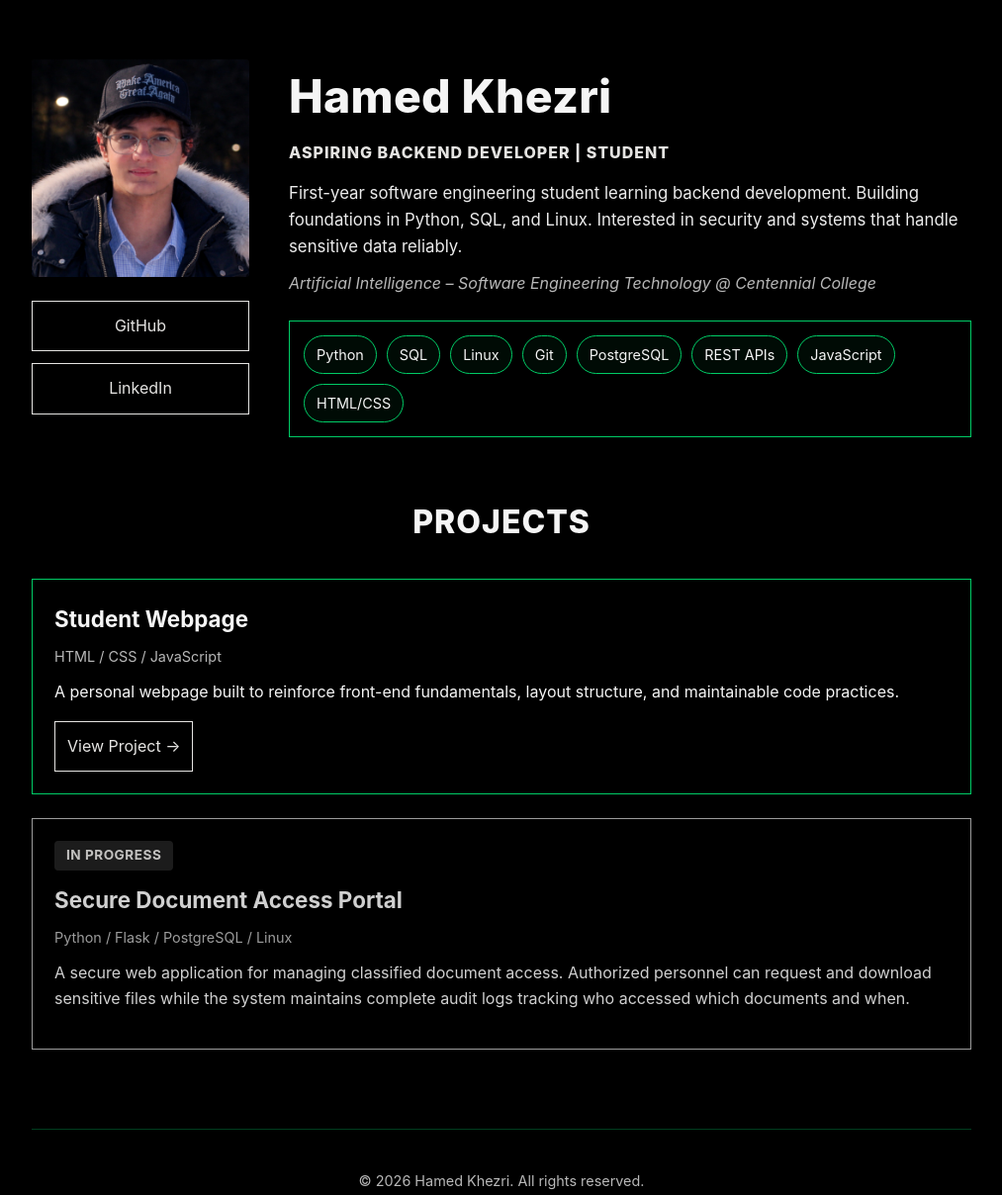
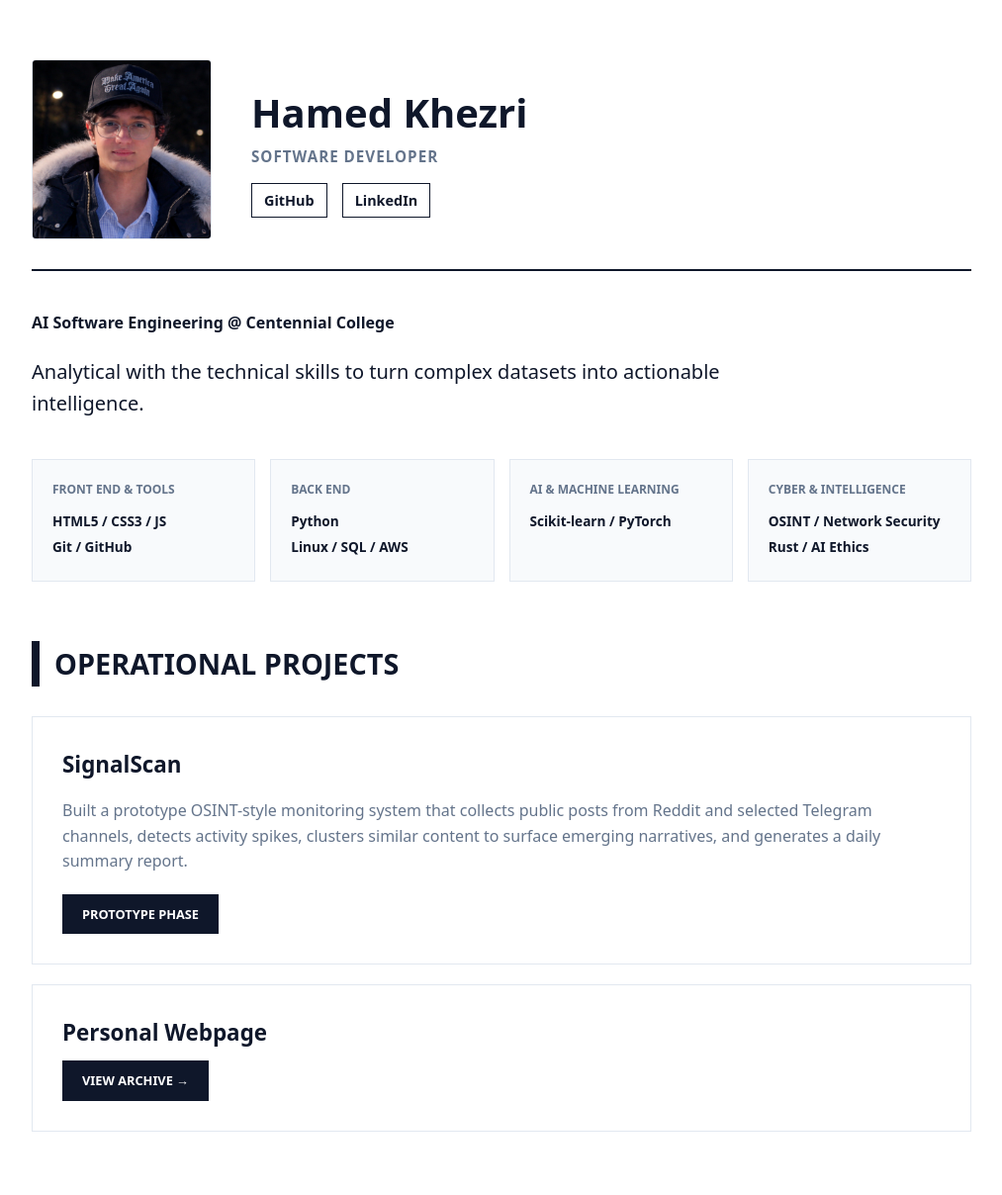
Before and after one commit to HamedK0/hamedk0.github.io, a plain HTML site: page index.html in a window 1280 px wide. Shown: the top 1208 px of the page at 99% size, without its empty margins (133-1146 px from the left). Drawn offline with Linux system fonts and the light colour scheme.

Commit message:
Update portfolio layout and styling

```diff
--- a/index.html
+++ b/index.html
@@ -3,262 +3,199 @@
 <head>
 <meta charset="UTF-8">
 <meta name="viewport" content="width=device-width, initial-scale=1.0">
-<title>Hamed Khezri - Aspiring Backend Developer</title>
-<meta name="description" content="AI Software Engineering student focused on backend development, security, and scalable systems.">
+<title>Hamed Khezri | Portfolio</title>
 <style>
-:root{
---bg:#000;
---fg:#f5f5f5;
---mut:rgba(255,255,255,.72);
---g:#00cc66;
---platinum:#e5e4e2;
+:root {
+    --bg: #FFFFFF;
+    --navy: #0F172A;
+    --grey: #64748B;
+    --border: #E2E8F0;
+    --font-main: "Noto Sans", Arial, sans-serif;
 }
-*{margin:0;padding:0;box-sizing:border-box}
-body{
-font-family:-apple-system,BlinkMacSystemFont,"Segoe UI",Roboto,Arial,sans-serif;
-background:var(--bg);
-color:var(--fg);
-line-height:1.6;
-padding:60px 20px;
+
+body {
+    background-color: var(--bg);
+    color: var(--navy);
+    font-family: var(--font-main);
+    line-height: 1.6;
+    margin: 0;
+    padding: 60px 20px;
 }
-.container{
-max-width:950px;
-margin:auto;
+
+.container { max-width: 950px; margin: auto; }
+
+.header-flex {
+    display: flex;
+    gap: 40px;
+    align-items: center;
+    border-bottom: 2px solid var(--navy);
+    padding-bottom: 30px;
+    margin-bottom: 40px;
 }
-.header{
-display:grid;
-grid-template-columns:220px 1fr;
-gap:40px;
-align-items:start;
-margin-bottom:60px;
+
+.profile-img {
+    width: 180px;
+    height: 180px;
+    object-fit: cover;
+    border-radius: 4px;
+    border: 1px solid var(--border);
 }
-img{
-width:220px;
-height:220px;
-object-fit:cover;
-background:#0a0a0a;
-border-radius:4px;
+
+h1 { font-size: 2.5rem; font-weight: 800; margin: 0; }
+
+.role {
+    color: var(--grey);
+    text-transform: uppercase;
+    font-weight: 700;
+    font-size: 0.95rem;
+    letter-spacing: 1px;
 }
-.links{
-margin-top:16px;
-display:flex;
-flex-direction:column;
-gap:12px;
+
+.links { margin-top: 15px; display: flex; gap: 15px; }
+.links a {
+    color: var(--navy);
+    text-decoration: none;
+    font-weight: 600;
+    font-size: 0.9rem;
+    border: 1px solid var(--navy);
+    padding: 5px 12px;
 }
-.links a,.btn{
-border:1px solid var(--platinum);
-padding:12px;
-color:var(--platinum);
-text-decoration:none;
-display:inline-block;
-transition:.2s;
-text-align:center;
+
+.bio-section { margin-bottom: 40px; }
+
+.college-info {
+    font-weight: 700;
+    color: var(--navy);
+    display: block;
+    margin-bottom: 5px;
 }
-.links a:hover,.btn:hover{
-background:rgba(229,228,226,.12);
+
+.bio-text {
+    font-size: 1.25rem;
+    color: var(--navy);
+    max-width: 800px;
 }
-.links a:focus,.btn:focus{
-outline:2px solid var(--platinum);
-outline-offset:2px;
+
+.stack-grid {
+    display: grid;
+    grid-template-columns: repeat(auto-fit, minmax(220px, 1fr));
+    gap: 15px;
+    margin: 40px 0;
 }
-h1{
-font-size:2.9rem;
-font-weight:800;
-margin-bottom:8px;
-letter-spacing:.3px;
+
+.stack-box {
+    background: #F8FAFC;
+    border: 1px solid var(--border);
+    padding: 20px;
 }
-.role{
-text-transform:uppercase;
-font-weight:800;
-letter-spacing:1px;
-margin-bottom:14px;
-color:var(--platinum);
+
+.stack-box h4 {
+    margin: 0 0 12px 0;
+    color: var(--grey);
+    font-size: 0.75rem;
+    text-transform: uppercase;
 }
-.bio{
-max-width:720px;
-font-size:1.05rem;
-color:rgba(255,255,255,.92);
-margin-bottom:12px;
+
+.tag { font-size: 0.85rem; font-weight: 600; color: var(--navy); display: block; margin-bottom: 4px; }
+
+h2 {
+    font-size: 1.8rem;
+    text-transform: uppercase;
+    border-left: 8px solid var(--navy);
+    padding-left: 15px;
+    margin: 60px 0 30px;
 }
-.sub{
-color:var(--mut);
-margin-bottom:24px;
-font-style:italic;
+
+.card {
+    border: 1px solid var(--border);
+    padding: 30px;
+    margin-bottom: 20px;
 }
-.stack{
-display:flex;
-flex-wrap:wrap;
-gap:10px;
-border:1px solid var(--g);
-padding:14px;
-margin-top:20px;
+
+.card h3 { margin: 0 0 10px 0; font-size: 1.4rem; }
+.card p { color: var(--grey); margin-bottom: 20px; font-size: 1rem; }
+
+.btn {
+    display: inline-block;
+    padding: 10px 20px;
+    background: var(--navy);
+    color: #fff;
+    text-decoration: none;
+    font-weight: 700;
+    font-size: 0.8rem;
+    text-transform: uppercase;
 }
-.tag{
-border:1px solid var(--g);
-padding:7px 12px;
-border-radius:999px;
-font-size:.9rem;
-background:rgba(0,204,102,.05);
-}
-h2{
-text-align:center;
-margin:60px 0 32px;
-font-size:2rem;
-font-weight:800;
-text-transform:uppercase;
-letter-spacing:1px;
-}
-.projects-grid{
-display:grid;
-gap:24px;
-}
-.card{
-border:1px solid var(--g);
-padding:22px;
-transition:.2s;
-}
-.card:hover{
-background:rgba(0,204,102,.03);
-border-color:rgba(0,204,102,.8);
-}
-.card.coming-soon{
-border:1px solid var(--mut);
-opacity:.85;
-}
-.card.coming-soon:hover{
-background:rgba(255,255,255,.03);
-border-color:var(--mut);
-}
-.card h3{
-font-size:1.4rem;
-margin-bottom:8px;
-}
-.meta{
-color:var(--mut);
-font-size:.9rem;
-margin:8px 0 12px;
-}
-.card p{
-margin-bottom:16px;
-}
-.coming-label{
-display:inline-block;
-background:rgba(229,228,226,.15);
-color:var(--platinum);
-padding:4px 12px;
-border-radius:4px;
-font-size:.85rem;
-font-weight:700;
-text-transform:uppercase;
-letter-spacing:.5px;
-margin-bottom:12px;
-}
-footer{
-text-align:center;
-margin-top:80px;
-padding-top:40px;
-border-top:1px solid rgba(0,204,102,.3);
-color:var(--mut);
-font-size:.9rem;
-}
-@media(max-width:900px){
-.header{
-grid-template-columns:1fr;
-gap:30px;
-}
-img{
-width:160px;
-height:160px;
-margin:0 auto;
-display:block;
-}
-.links{
-max-width:300px;
-margin:16px auto 0;
-}
-h1{
-font-size:2.2rem;
-text-align:center;
-}
-.role,.bio,.sub{
-text-align:center;
-max-width:100%;
-}
-}
-@media(max-width:600px){
-body{
-padding:40px 16px;
-}
-h1{
-font-size:1.8rem;
-}
-h2{
-font-size:1.5rem;
-margin:40px 0 24px;
-}
+
+@media (max-width: 600px) {
+    .header-flex { flex-direction: column; text-align: center; }
 }
 </style>
 </head>
 <body>
+
 <div class="container">
-<header class="header">
-<div>
-<img src="hash.png" alt="Profile photo of Hamed Khezri">
-<nav class="links" aria-label="Social media links">
-<a href="https://github.com/HamedK0" target="_blank" rel="noopener noreferrer">GitHub</a>
-<a href="https://www.linkedin.com/in/hamed-khezri" target="_blank" rel="noopener noreferrer">LinkedIn</a>
-</nav>
-</div>
+    <header class="header-flex">
+        <img src="hash.png" alt="Hamed Khezri" class="profile-img">
         <div>
             <h1>Hamed Khezri</h1>
-<div class="role">Aspiring Backend Developer | Student</div>
-<p class="bio">
-First-year software engineering student learning backend development. Building foundations in Python, SQL, and Linux. Interested in security and systems that handle sensitive data reliably.
-</p>
-<p class="sub">
-Artificial Intelligence – Software Engineering Technology @ Centennial College
-</p>
-<div class="stack" role="list" aria-label="Technical skills">
-<span class="tag" role="listitem">Python</span>
-<span class="tag" role="listitem">SQL</span>
-<span class="tag" role="listitem">Linux</span>
-<span class="tag" role="listitem">Git</span>
-<span class="tag" role="listitem">PostgreSQL</span>
-<span class="tag" role="listitem">REST APIs</span>
-<span class="tag" role="listitem">JavaScript</span>
-<span class="tag" role="listitem">HTML/CSS</span>
-</div>
+            <div class="role">Software Developer</div>
+            <nav class="links">
+                <a href="https://github.com/HamedKhezri" target="_blank">GitHub</a>
+                <a href="https://www.linkedin.com/in/hamed-khezri" target="_blank">LinkedIn</a>
+            </nav>
         </div>
     </header>
 
+    <div class="bio-section">
+        <span class="college-info">AI Software Engineering @ Centennial College</span>
+        <p class="bio-text">
+            Analytical with the technical skills to turn complex datasets into actionable intelligence.
+        </p>
+    </div>
+
+    <div class="stack-grid">
+        <div class="stack-box">
+            <h4>Front End & Tools</h4>
+            <span class="tag">HTML5 / CSS3 / JS</span>
+            <span class="tag">Git / GitHub</span>
+        </div>
+        <div class="stack-box">
+            <h4>Back End</h4>
+            <span class="tag">Python</span>
+            <span class="tag">Linux / SQL / AWS</span>
+        </div>
+        <div class="stack-box">
+            <h4>AI & Machine Learning</h4>
+            <span class="tag">Scikit-learn / PyTorch</span>
+        </div>
+        <div class="stack-box">
+            <h4>Cyber & Intelligence</h4>
+            <span class="tag">OSINT / Network Security</span>
+            <span class="tag">Rust / AI Ethics</span>
+        </div>
+    </div>
+
     <main>
-<h2>Projects</h2>
-<div class="projects-grid">
+        <h2>Operational Projects</h2>
+
         <article class="card">
-<h3>Student Webpage</h3>
-<div class="meta">HTML / CSS / JavaScript</div>
+            <h3>SignalScan</h3>
             <p>
-A personal webpage built to reinforce front-end fundamentals, layout structure, and maintainable code practices.
+                Built a prototype OSINT-style monitoring system that collects public posts from Reddit and selected Telegram channels, detects activity spikes, clusters similar content to surface emerging narratives, and generates a daily summary report.
             </p>
-<a class="btn" href="http://studentweb.cencol.ca/hkhezri/index.html" target="_blank" rel="noopener noreferrer">
-View Project →
-</a>
+            <span class="btn">PROTOTYPE PHASE</span>
         </article>
 
-<article class="card coming-soon">
-<span class="coming-label">In Progress</span>
-<h3>Secure Document Access Portal</h3>
-<div class="meta">Python / Flask / PostgreSQL / Linux</div>
-<p>
-A secure web application for managing classified document access. Authorized personnel can request and download sensitive files while the system maintains complete audit logs tracking who accessed which documents and when.
-</p>
+        <article class="card">
+            <h3>Personal Webpage</h3>
+            <a href="http://studentweb.cencol.ca/hkhezri/index.html" class="btn">View Archive →</a>
         </article>
-</div>
     </main>
 
-<footer>
-<p>&copy; 2026 Hamed Khezri. All rights reserved.</p>
+    <footer style="margin-top: 80px; padding: 40px 0; border-top: 1px solid var(--border); color: var(--grey); font-size: 0.8rem; text-transform: uppercase; letter-spacing: 1px;">
+        &copy; 2026 Hamed Khezri | Official Portfolio
     </footer>
 </div>
+
 </body>
 </html>
```
Lines whose indentation alone changed are shown as unchanged.
